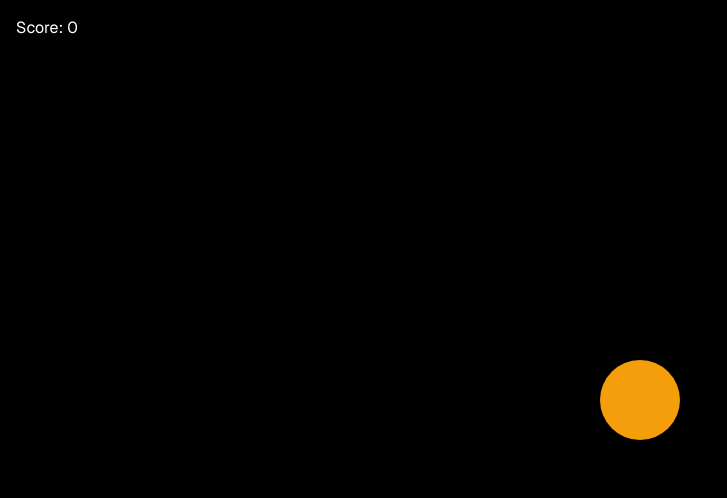
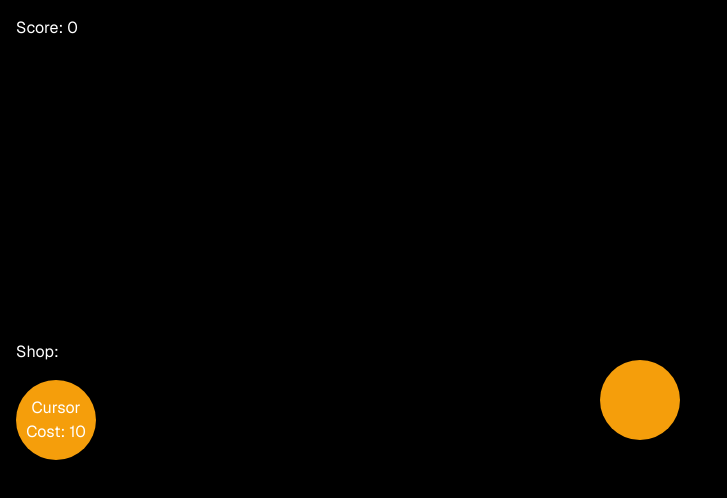
Before and after one commit to Emonora/Blood-orange-clicker, a Next.js app: page / in a window 1280 px wide. Shown: the top 498 px of the page, without its empty margins (0-727 px from the left). Built offline with nearby package versions, Linux system fonts and the light colour scheme.

Commit message:
Somewhat working first button. MIssing some functionality, but other than that, working ok

```diff
--- a/src/app/_components/shop.tsx
+++ b/src/app/_components/shop.tsx
@@ -1,8 +1,39 @@
-export default function Shop({ setScore }: any) {
+import { getScore } from "../../utils/cookies/score";
+import { getCost } from "../../utils/cookies/getCost";
+import { scaleCost } from "../../utils/purchase";
+import { getOwned, setOwned } from "~/utils/cookies/getOwned";
+
+interface Props {
+  changeScore: (scor: number) => void;
+}
+
+export default function Shop({ changeScore }: Props) {
+
+  const handlePurchase = (building: string, cost: number, score: number) => {
+    const buildinglist: string[] = ["cursor", "tree", "shed", "farm", "orchard"];
+    if (buildinglist.includes(building)) {
+      if (score >= cost) {
+        changeScore(score -= cost);
+        scaleCost(cost, 1, 1, getOwned(building));
+        setOwned(building, getOwned(building) + 1);
+        alert("Purchased");
+      }
+      else {
+        alert("Not enough score");
+      }
+    } else {
+      alert("Invalid building");
+    }
+  }
+
   return (
     <main className="absolute left-0 gap-4 p-4">
-      <h1>Shop:</h1>
-      <button onClick={setScore(10)}>Test button</button>
+      <h1 className="pb-4">Shop:</h1>
+      <button onClick={() => handlePurchase("cursor", getCost("cursor"), getScore())} className="w-20 h-20 bg-amber-500 hover:bg-amber-800 active:bg-amber-950 rounded-full">
+        Cursor
+        <br />
+        Cost: {getCost("cursor")}
+      </button>
     </main>
   );
 }
--- a/src/app/page.tsx
+++ b/src/app/page.tsx
@@ -12,6 +12,11 @@ export default function HomePage() {
     setScor(score + 1);
   };
 
+  const changeScore = (scor: number) => {
+    setScore(scor);
+    setScor(scor);
+  };
+
   useEffect(() => {
     setScore(getScore());
   }, []);
@@ -23,6 +28,7 @@ export default function HomePage() {
         onClick={handleClick}
         className="h-20 w-20 rounded-full bg-amber-500 shadow-lg hover:bg-amber-700 active:bg-amber-950"
       ></button>
+      <Shop changeScore={changeScore} />
     </main>
   );
 }
--- a/src/utils/cookies/getCost.ts
+++ b/src/utils/cookies/getCost.ts
@@ -32,5 +32,5 @@ export function getCost(name: string): number {
 }
 
 export function setCost(name: string, value: number): void {
-  Cookie.set(`${name}_cost`, JSON.stringify(value));
+  Cookie.set(`${name}_cost`, value.toString());
 }
--- /dev/null
+++ b/src/utils/cookies/getOwned.ts
@@ -0,0 +1,15 @@
+import Cookie from 'js-cookie';
+
+export function getOwned(building: string) {
+    const returnCookie = Cookie.get(`owned_${building}`);
+    if (returnCookie === undefined) {
+        setOwned(building, 0);
+        return 0;
+    } else {
+        return parseInt(returnCookie);
+    }
+}
+
+export function setOwned(building: string, owned: number) {
+    Cookie.set(`owned_${building}`, owned.toString());
+}
--- a/src/utils/purchase.ts
+++ b/src/utils/purchase.ts
@@ -8,3 +8,7 @@ export default function purchase(building: string, cost: number, score: number)
     }
     return Error('Invalid building');
 }
+
+export function scaleCost(cost: number, purchased: number, scale: number, total: number) {
+    return (2 * cost) * purchased * purchased * scale / total;
+}
```
Also changed, not shown: .eslintrc.cjs.
